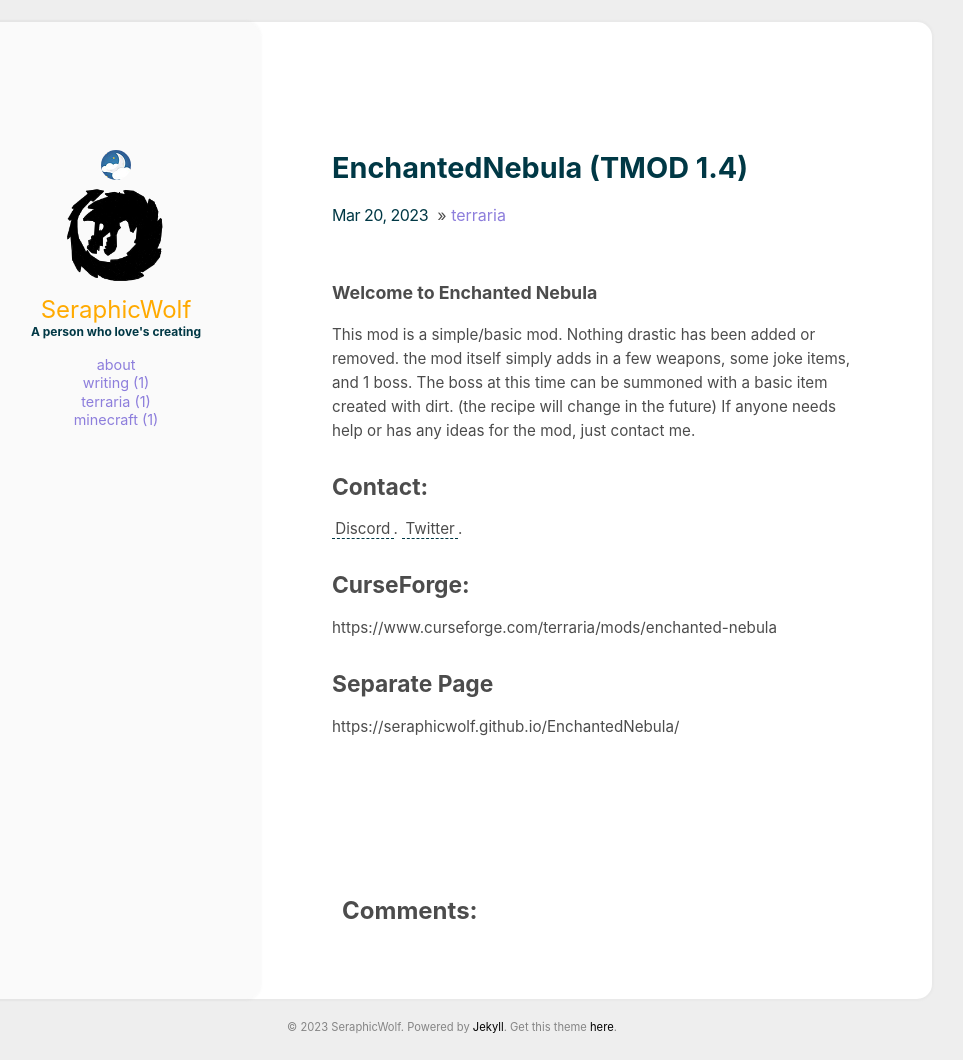
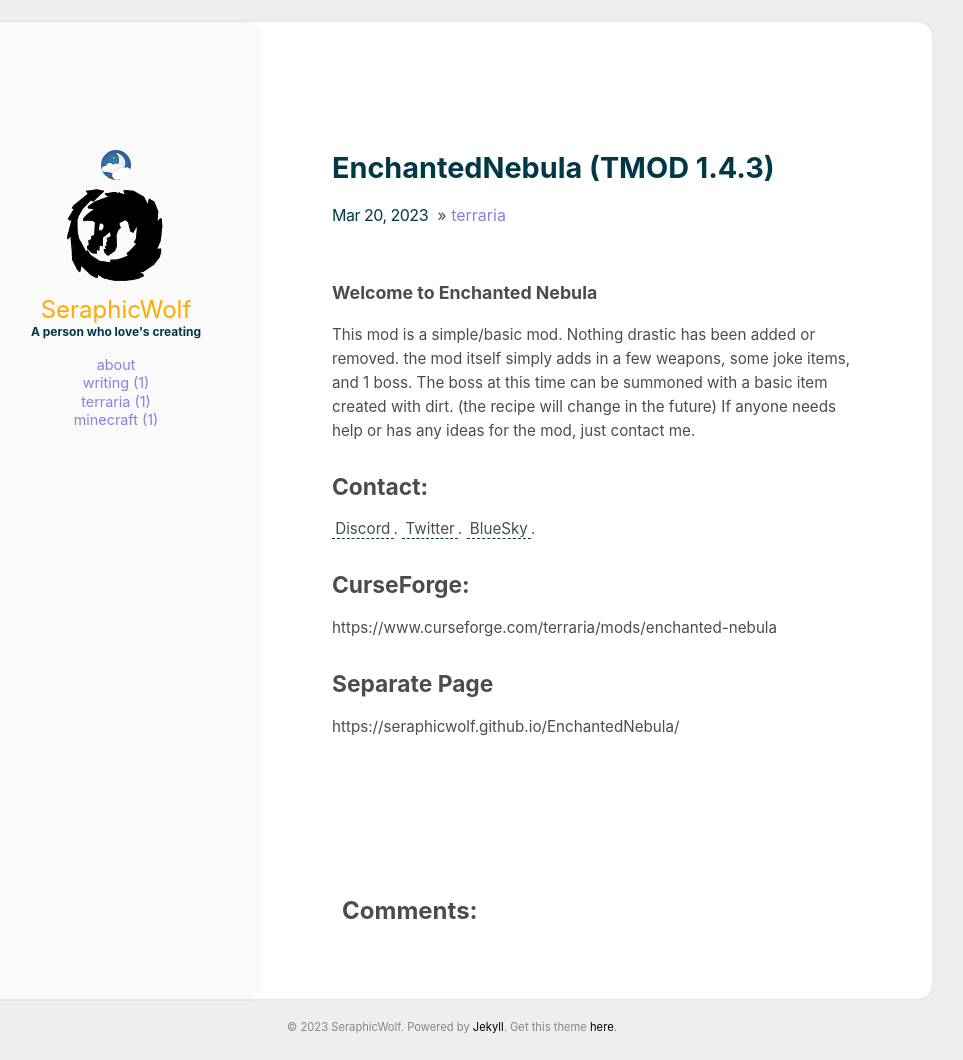
Before and after one commit to SeraphicWolf/SeraphicWolf.github.io, a Jekyll site: the page built from _posts/2023-3-20-enchanted_nebula.md, in a window 1280 px wide. Shown: the whole page, without its empty margins (188-1151 px from the left). Built offline with Jekyll 4.4.1, drawn with Linux system fonts in a browser that asks for light colours; comment, search, counter and statistics services are not loaded.

Commit message:
Create _posts/2023-3-20-enchanted_nebula.md

```diff
--- a/_posts/2023-3-20-enchanted_nebula.md
+++ b/_posts/2023-3-20-enchanted_nebula.md
@@ -1,5 +1,5 @@
 ---
-title: EnchantedNebula (TMOD 1.4)
+title: EnchantedNebula (TMOD 1.4.3)
 categories:
   - terraria
 comments: true
@@ -14,6 +14,7 @@
 ## Contact:
 <dfn info="vnulll">Discord</dfn>.
 <dfn info="@NullifiedWolf">Twitter</dfn>.
+<dfn info="@vnull.bsky.social">BlueSky</dfn>.
 
 ## CurseForge:
 https://www.curseforge.com/terraria/mods/enchanted-nebula
```
